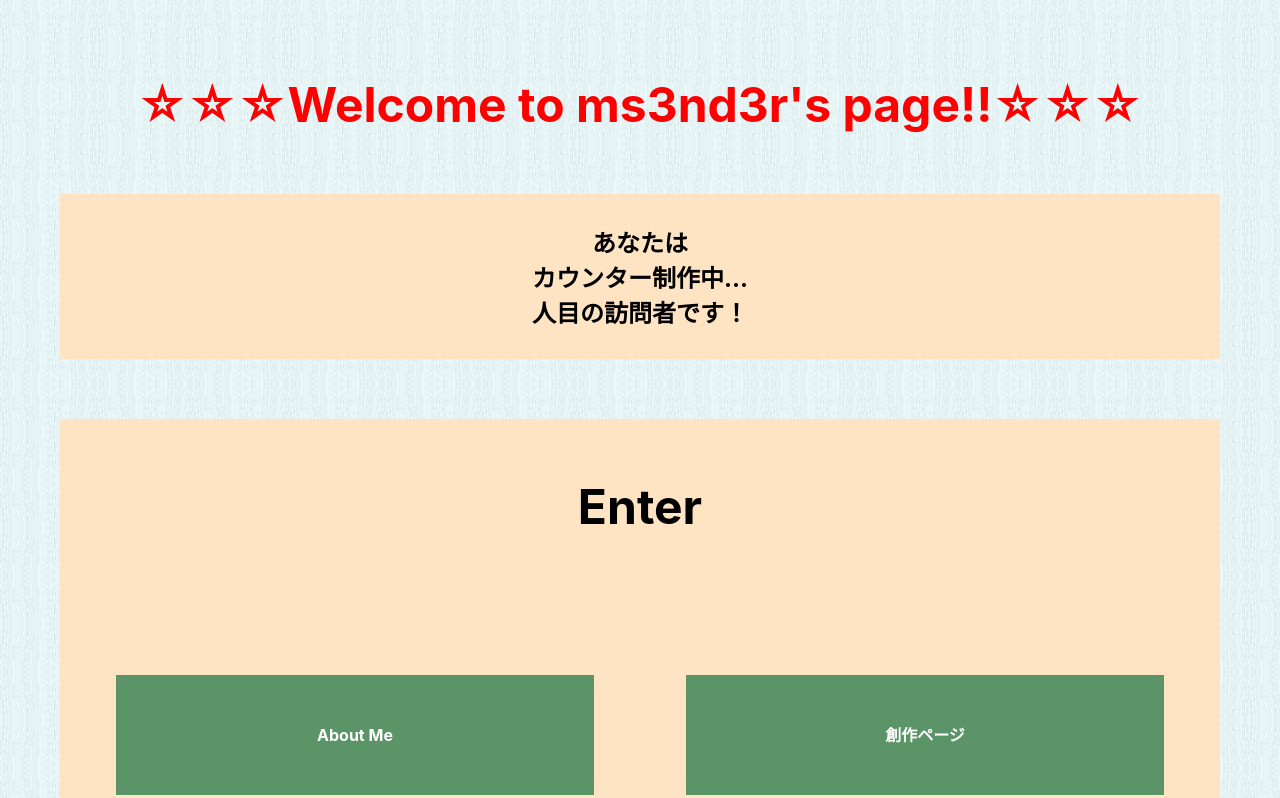
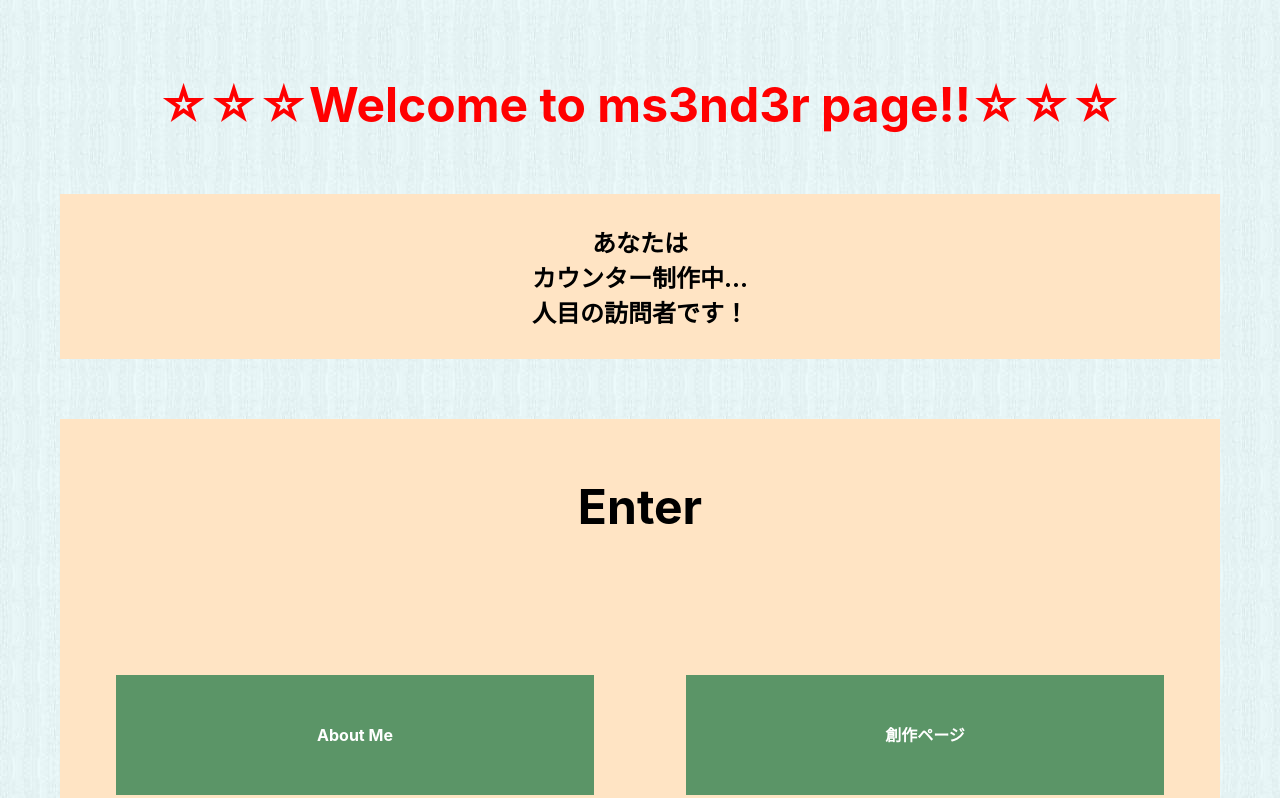
Before and after one commit to ms3nd3r/homepage_V2, a Next.js app: page / in a window 1280 px wide. Shown: the top 798 px of the page. Built offline with nearby package versions, Linux system fonts and the light colour scheme.

Commit message:
アポストロフィを削除

```diff
--- a/pages/index.tsx
+++ b/pages/index.tsx
@@ -8,7 +8,7 @@ const Home: NextPage = () => {
    <article className={styles.main}>
       <header className={styles.header}>　　　　　</header>
       <div className={styles.title}>
-        <h1>☆☆☆Welcome to ms3nd3r's page!!☆☆☆</h1>
+        <h1>☆☆☆Welcome to ms3nd3r page!!☆☆☆</h1>
       </div>
       <div className={styles.counter}>
         <h2>
```
